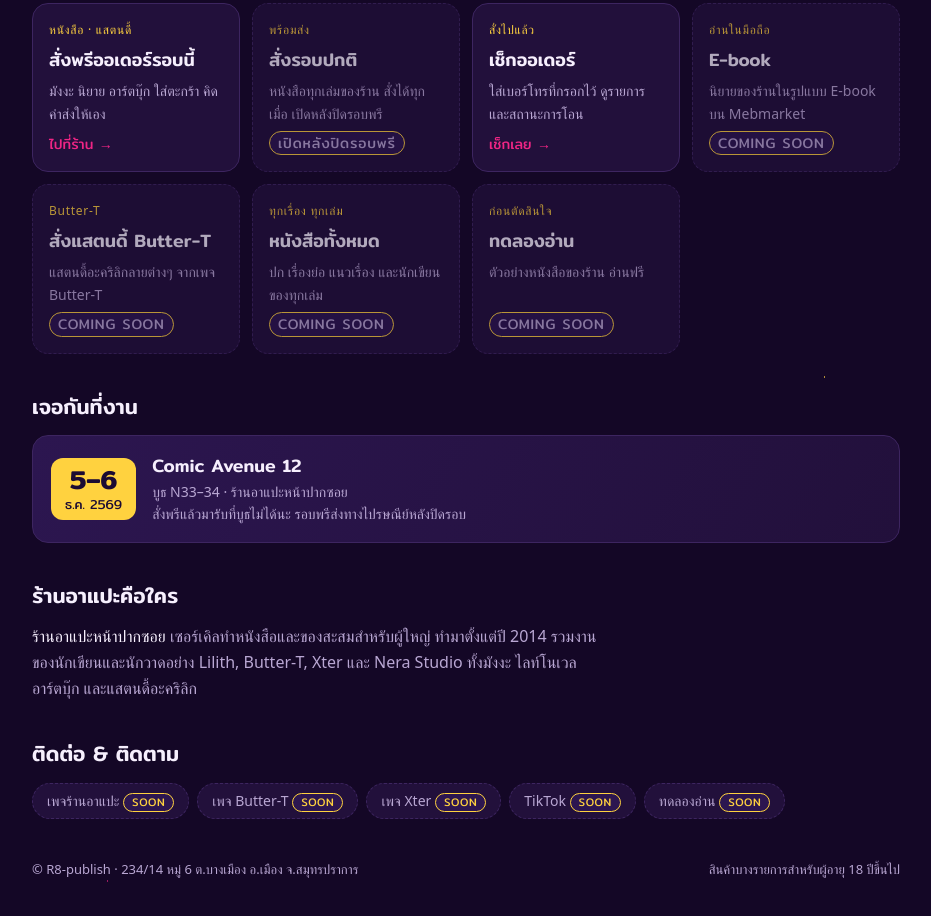
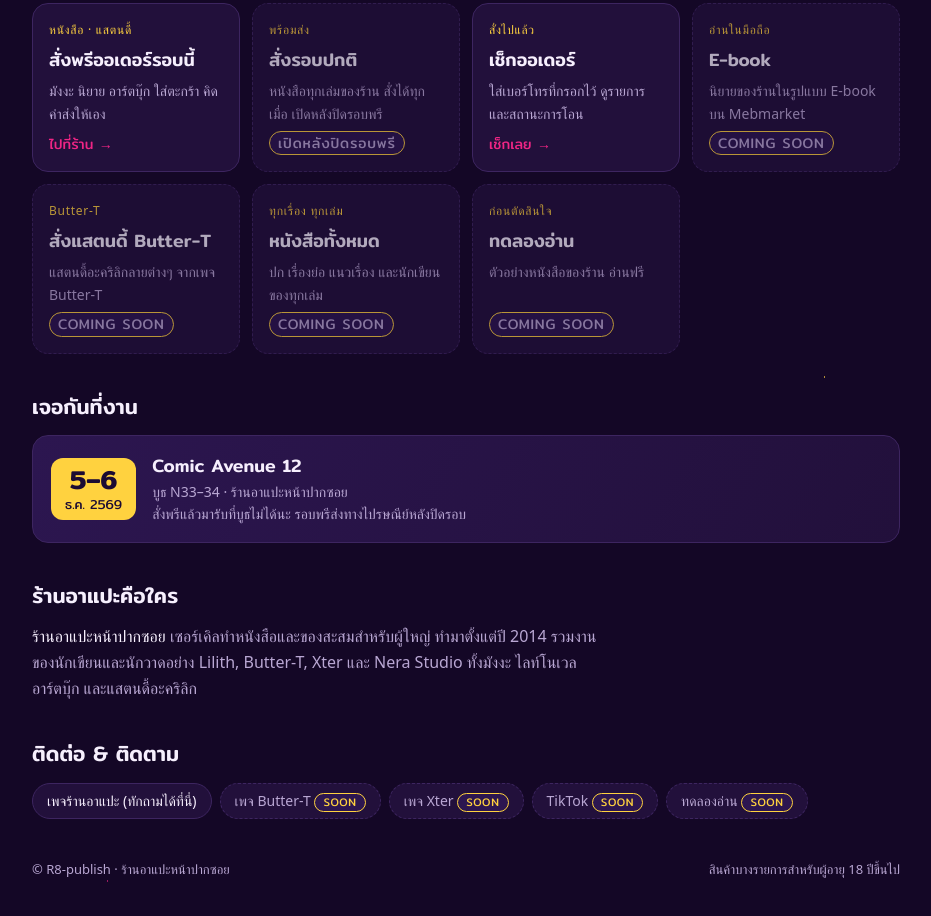
Before and after one commit to r8publish-dotcom/r8publish-site, a plain HTML site: page index.html in a window 1280 px wide. Shown: the part 495-1411 px from the top of the page, without its empty margins (174-1105 px from the left). Drawn offline with Linux system fonts and the light colour scheme; a web font is replaced by a local one.

Commit message:
หน้าแรก: เอาที่อยู่ออก ใส่ลิงก์เพจร้านอาแปะในช่องติดต่อ
Co-Authored-By: Claude Opus 5.5 <noreply@anthropic.com>
Claude-Session: https://claude.ai/code/session_01HNvyhi2vKKtkc3fgJzg1FQ

```diff
--- a/index.html
+++ b/index.html
@@ -122,14 +122,14 @@ footer{margin-top:40px;font-size:13px;color:var(--muted);display:flex;justify-co
 
   <h2 id="contact">ติดต่อ &amp; ติดตาม</h2>
   <div class="links">
-    <a href="__FB__" target="_blank" rel="noopener">เพจร้านอาแปะ</a>
+    <a href="https://facebook.com/front.soi.book.shop" target="_blank" rel="noopener">เพจร้านอาแปะ (ทักถามได้ที่นี่)</a>
     <a href="__BUTTER__" target="_blank" rel="noopener">เพจ Butter-T</a>
     <a href="__XTER__" target="_blank" rel="noopener">เพจ Xter</a>
     <a href="__TIKTOK__" target="_blank" rel="noopener">TikTok</a>
     <a href="__SAMPLE__" target="_blank" rel="noopener">ทดลองอ่าน</a>
   </div>
 
-  <footer><span>© R8-publish · 234/14 หมู่ 6 ต.บางเมือง อ.เมือง จ.สมุทรปราการ</span><span>สินค้าบางรายการสำหรับผู้อายุ 18 ปีขึ้นไป</span></footer>
+  <footer><span>© R8-publish · ร้านอาแปะหน้าปากซอย</span><span>สินค้าบางรายการสำหรับผู้อายุ 18 ปีขึ้นไป</span></footer>
 </div>
 
 <script>
```
